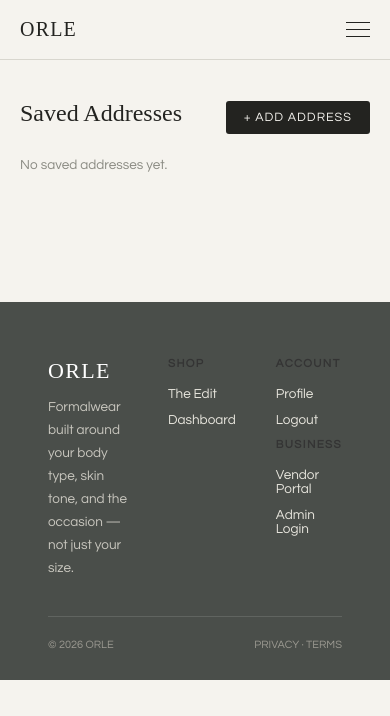
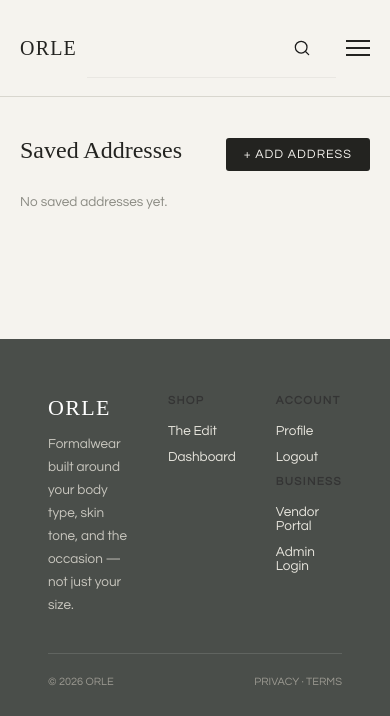
Before and after one commit to rajan083/OrleWeb, a Flask app: page /addresses in a window 390 px wide. Shown: the top 716 px of the page. Run offline with Flask 3, Linux system fonts and the light colour scheme; the visitor is signed in with stand-in values (Sample User, id 1); data that the repository does not hold is empty; some libraries are stand-ins or nearby versions.

Commit message:
Made the search option before the dashboard to make it more presentable in the mobile view

```diff
--- a/static/styles.css
+++ b/static/styles.css
@@ -3524,3 +3524,37 @@ footer {
         display: inline;
     }
 }
+
+@media (max-width: 900px) {
+    nav {
+        display: flex;
+        align-items: center;
+        justify-content: space-between;
+        gap: 10px;
+    }
+
+    .search-wrapper {
+        order: 2;
+        flex: 1;
+        display: flex;
+        justify-content: flex-end;
+    }
+
+    .menu-toggle {
+        order: 3;
+    }
+
+    .search-wrapper.active .search-form {
+        width: 100%;
+    }
+}
+@media (min-width: 901px) {
+    nav {
+        justify-content: flex-start; /* override space-between so children don't spread out */
+    }
+
+    .search-wrapper {
+        margin-left: auto;   /* pushes search + everything after it to the right */
+        margin-right: 28px;  /* gap between search icon and "Dashboard" */
+    }
+}
--- a/templates/base.html
+++ b/templates/base.html
@@ -13,6 +13,18 @@
 <nav>
     <a href="{{ url_for('home') }}" class="wordmark-sm">ORLE</a>
 
+    <div class="search-wrapper" id="searchWrapper">
+        <button type="button" class="search-toggle" id="searchToggle" aria-label="Search">
+            <svg viewBox="0 0 24 24" fill="none">
+                <circle cx="11" cy="11" r="7" stroke-width="1.5"/>
+                <path d="M20 20L16.5 16.5" stroke-width="1.5" stroke-linecap="round"/>
+            </svg>
+        </button>
+        <form action="{{ url_for('search') }}" method="GET" class="search-form" id="searchForm">
+            <input type="text" name="q" placeholder="Search products..." value="{{ request.args.get('q', '') }}" id="searchInput">
+        </form>
+    </div>
+
     <button class="menu-toggle" id="menu-toggle" aria-label="Menu">
         <span class="hamburger-line"></span>
         <span class="hamburger-line"></span>
@@ -20,24 +32,12 @@
     </button>
     <div class="nav-container" id="nav-container">
 
+       <div class="nav-icons">
+
         <div class="nav-links">
             <a href="{{ url_for('dashboard') }}">Dashboard</a>
             <a href="{{ url_for('catalogue') }}">The Edit</a>
         </div>
-
-       <div class="nav-icons">
-
-            <div class="search-wrapper" id="searchWrapper">
-                <button type="button" class="search-toggle" id="searchToggle" aria-label="Search">
-                    <svg viewBox="0 0 24 24" fill="none">
-                        <circle cx="11" cy="11" r="7" stroke-width="1.5"/>
-                        <path d="M20 20L16.5 16.5" stroke-width="1.5" stroke-linecap="round"/>
-                    </svg>
-                </button>
-                <form action="{{ url_for('search') }}" method="GET" class="search-form" id="searchForm">
-                    <input type="text" name="q" placeholder="Search products..." value="{{ request.args.get('q', '') }}" id="searchInput">
-                </form>
-            </div>
 
             {% if current_user.is_authenticated %}
                 {% if current_user.is_vendor %}
```
